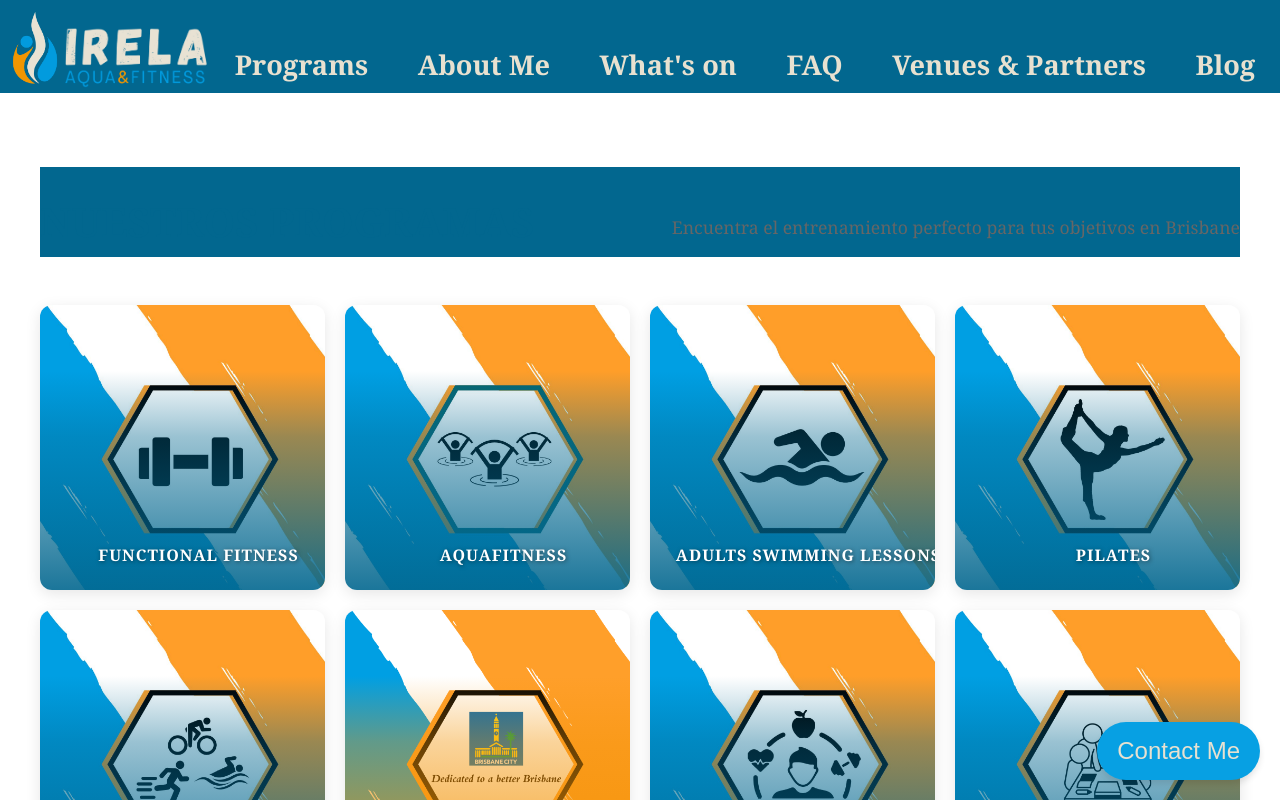
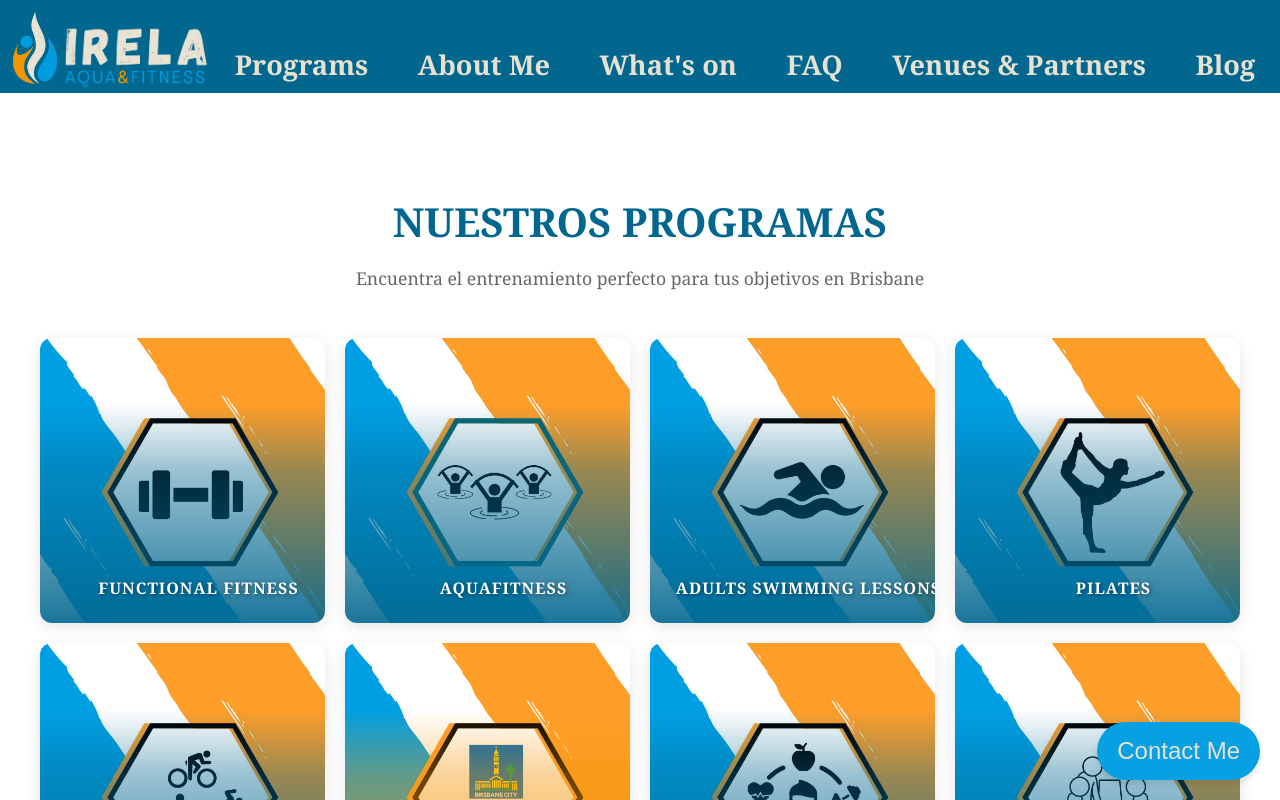
Before and after one commit to irenelalana/personal-website, a Next.js app: page /programs in a window 1280 px wide. Shown: the top 800 px of the page. Built offline with nearby package versions, Linux system fonts and the light colour scheme; no server answers.

Commit message:
Replace header with div for layout consistency

```diff
--- a/src/app/programs/page.tsx
+++ b/src/app/programs/page.tsx
@@ -16,10 +16,10 @@ const programList = [
 export default function Programs() {
   return (
     <main className={styles.container}>
-      <header className={styles.header}>
+      <div className={styles.header}>
         <h1 className={styles.mainTitle}>NUESTROS PROGRAMAS</h1>
         <p className={styles.subtitle}>Encuentra el entrenamiento perfecto para tus objetivos en Brisbane</p>
-      </header>
+      </div>
 
       <section className={styles.grid}>
         {programList.map((program, index) => (
```
